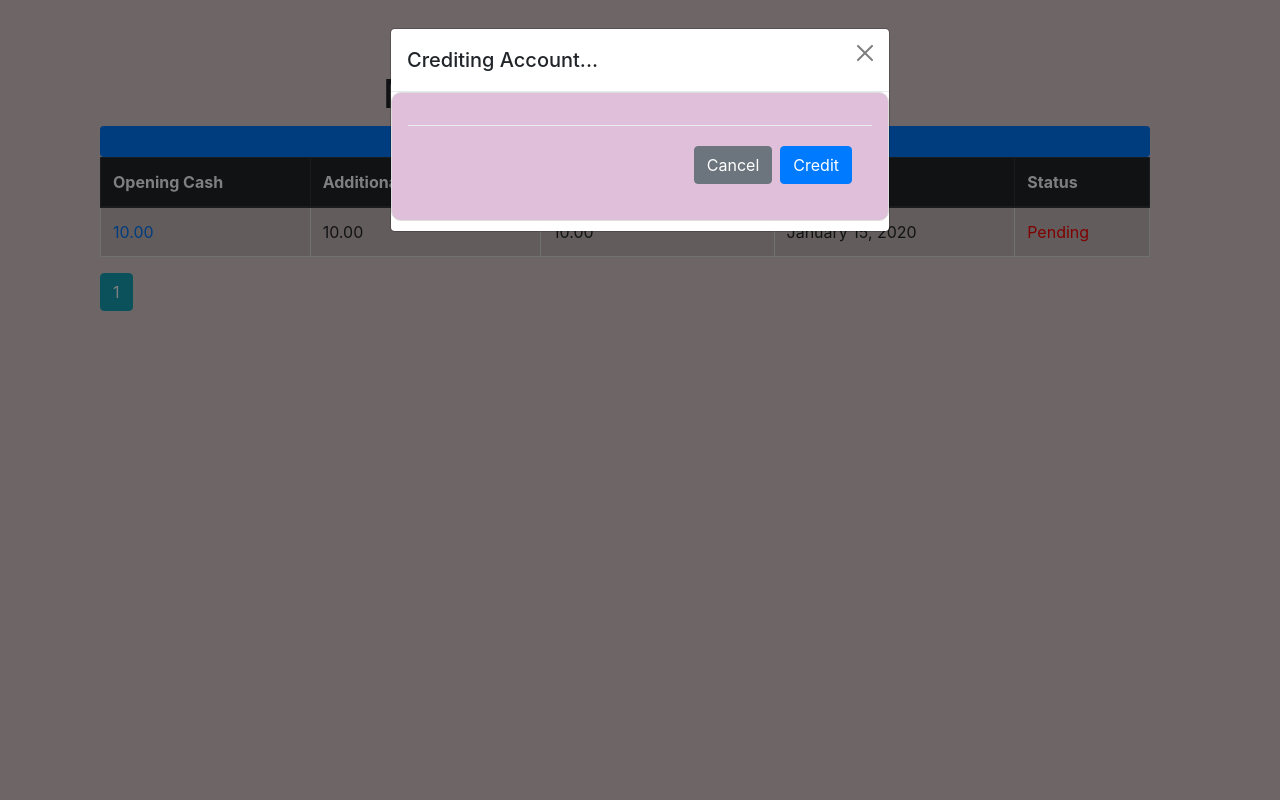
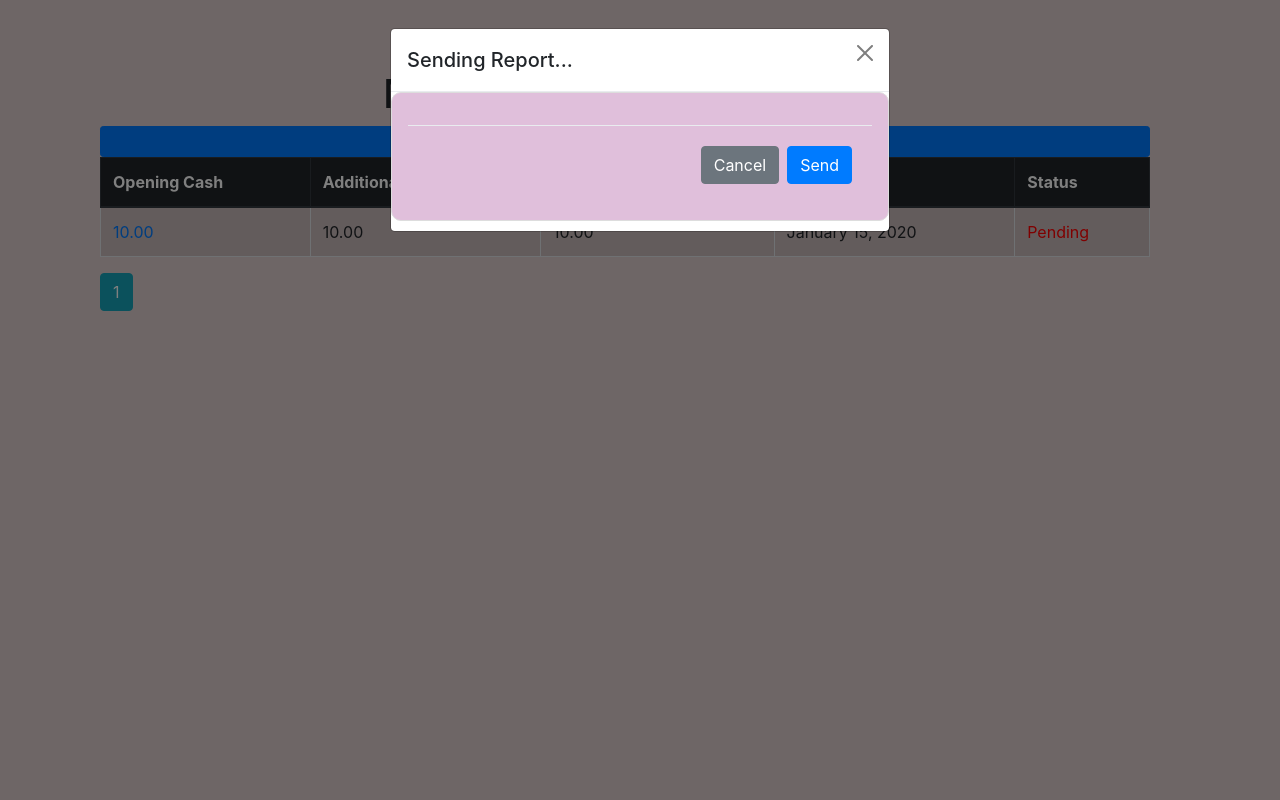
Before and after one commit to laminjawla1/vault_manager, a Django app: template vault_manager/templates/vault/c_reports.html in a window 1280 px wide, after a click on "Send New Report". Run offline with Django 4.2, Linux system fonts and the light colour scheme; the template is opened without the code that fills it: most values are stand-ins (such as "Sample title", 1, 10 or a date in 2020); some libraries are stand-ins or nearby versions.

Commit message:
Daily report

```diff
--- a/vault_manager/templates/vault/c_reports.html
+++ b/vault_manager/templates/vault/c_reports.html
@@ -55,7 +55,7 @@
       <div class="modal-dialog">
         <div class="modal-content">
           <div class="modal-header">
-            <h1 class="modal-title fs-5" id="vaultAccountModalLabel">Crediting Account...</h1>
+            <h1 class="modal-title fs-5" id="vaultAccountModalLabel">Sending Report...</h1>
             <button type="button" class="btn-close" data-bs-dismiss="modal" aria-label="Close"></button>
           </div>
           <div class="modal-body content-section">
@@ -66,7 +66,7 @@
               </fieldset>
               <div class="modal-footer">
                 <button type="button" class="btn btn-secondary" data-bs-dismiss="modal">Cancel</button>
-                <button type="submit" class="btn btn-primary">Credit</button>
+                <button type="submit" class="btn btn-primary">Send</button>
               </div>
           </form>
           </div>
```
